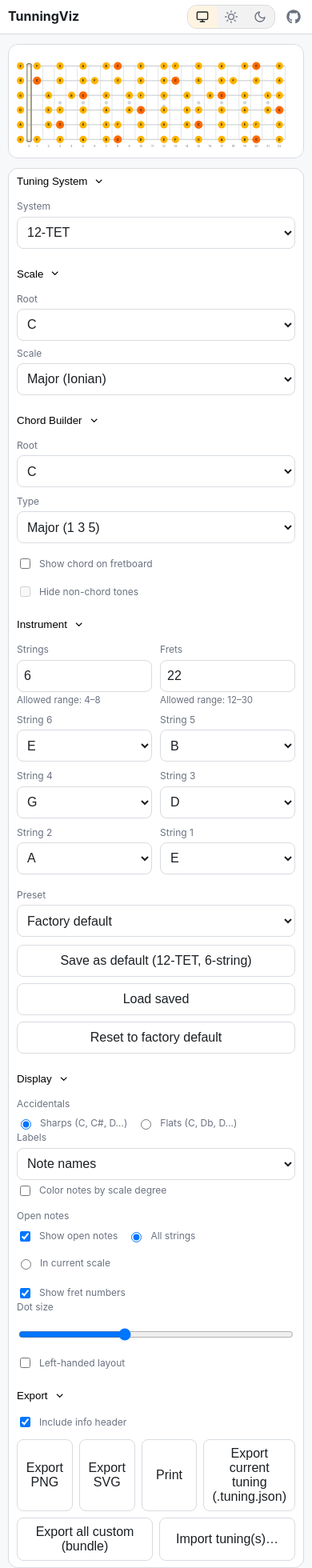
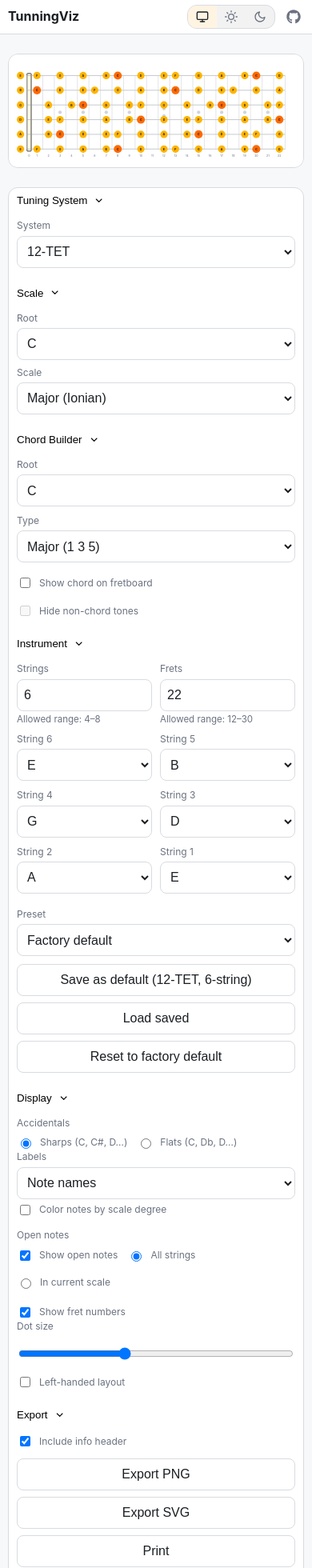
Before and after one commit to DMNerd/tuning-visualizer, a React (Vite) app: page / in a window 390 px wide. Shown: the top 1960 px of the page at 80% size. Built offline with nearby package versions, Linux system fonts and the light colour scheme.

Commit message:
Mobile layout fixes

```diff
--- a/src/styles/layout.css
+++ b/src/styles/layout.css
@@ -10,6 +10,7 @@
 
   & .page-header {
     flex: 0 0 auto;
+    margin-bottom: var(--gap);
     background: var(--panel);
     border-bottom: 1px solid var(--line);
 
@@ -70,7 +71,7 @@
 
   /* ---- Stage (fretboard) ---- */
   & .page-main {
-    margin-top: var(--gap);
+    margin-block: var(--gap);
     max-width: var(--max-stage);
     width: 100%;
     padding-inline: var(--gutter);
@@ -139,7 +140,7 @@
     width: calc(100% - var(--gutter) * 2);
     max-width: calc(var(--max-stage) - var(--gutter) * 2);
     margin-inline: auto;
-    margin-top: var(--gap);
+    margin-block: var(--gap);
     border: 1px solid var(--line);
     border-radius: var(--card-radius);
     background: var(--panel);
@@ -620,11 +621,10 @@ svg {
     font-size: 0.6875rem;
   }
   .btn-row {
-    flex-direction: row;
-    flex-wrap: wrap;
+    flex-direction: column;
   }
   .btn-row .btn {
-    flex: 1;
+    flex: unset;
   }
   :root {
     --gutter: 10px;
```
Also changed, not shown: 1 other file (tests, documents, lock files or other folders).
